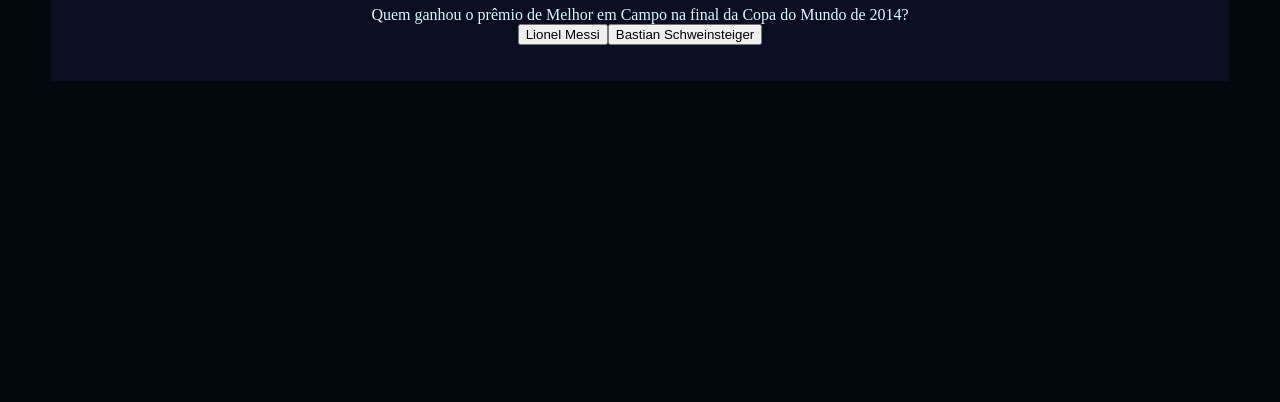
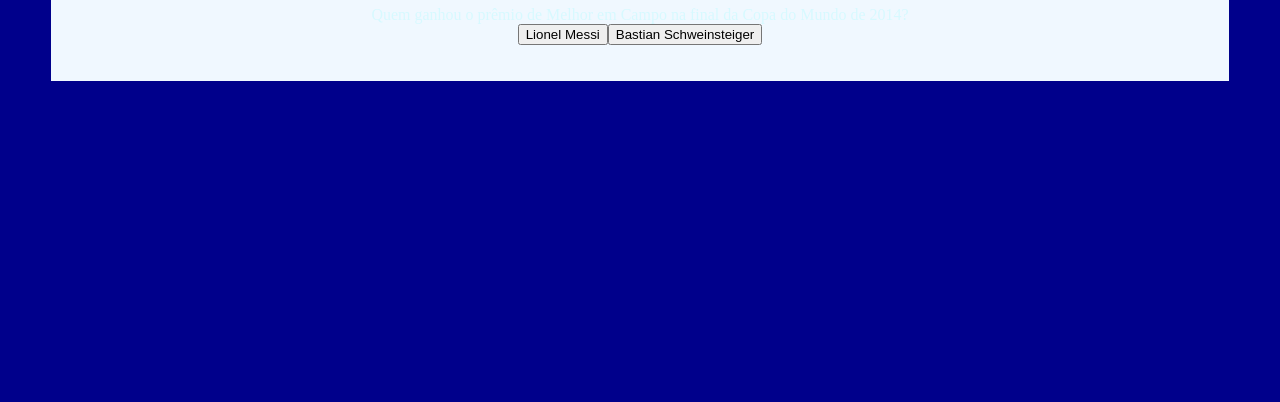
Before and after one commit to kaon15/keIA, a plain HTML site: page index.html in a window 1280 px wide. Shown: the part 414-816 px from the top of the page. Drawn offline with Linux system fonts and the light colour scheme.

Commit message:
Update style.css

```diff
--- a/style.css
+++ b/style.css
@@ -1,8 +1,8 @@
 :root {
-  --cor-fundo: #01080E;
-  --cor-principal: #0B0D20 ;
+  --cor-fundo: #00008B;
+  --cor-principal: #F0F8FF;
   --cor-secundaria: #212333;
-  --cor-destaque: #2BDEFD;
+  --cor-destaque: #6495ED;
   --cor-texto: #D7F9FF;
 }
 
```
